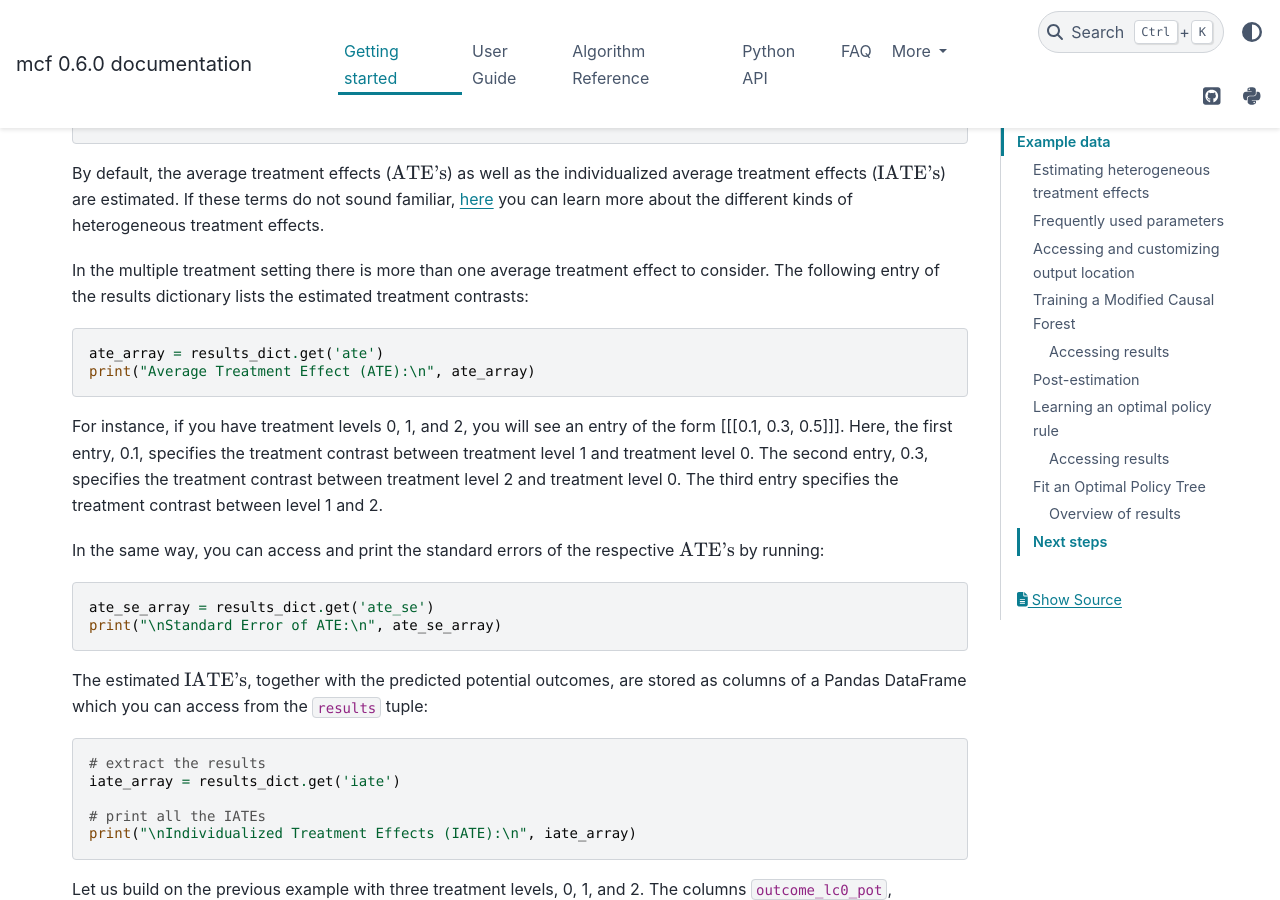
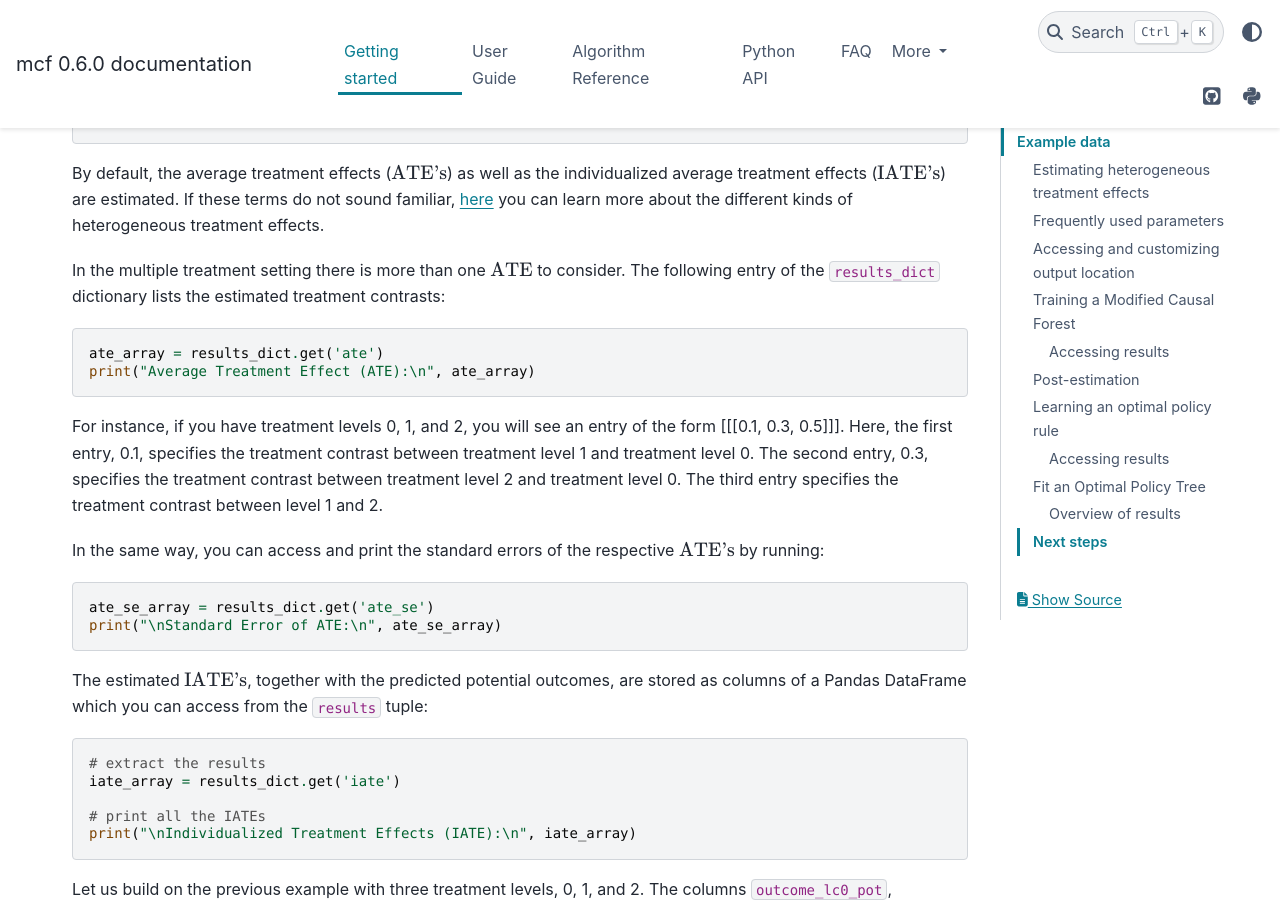
Before and after one commit to MCFpy/mcf, a Sphinx documentation site: the page built from docs/source/getting_started.rst, in a window 1280 px wide and 900 px high, scrolled down 3244 px. Built offline with Sphinx 7.4.7 and the PyData theme 0.15.4, drawn with Linux system fonts in a browser that asks for light colours.

Commit message:
Minor formatting changes to text display

```diff
--- a/docs/source/getting_started.rst
+++ b/docs/source/getting_started.rst
@@ -165,7 +165,7 @@ Now, we can have a look at the keys of the dictionary:
 
 By default, the average treatment effects (:math:`\textrm{ATE's}`) as well as the individualized average treatment effects (:math:`\textrm{IATE's}`) are estimated. If these terms do not sound familiar, :doc:`here <user_guide/estimation>` you can learn more about the different kinds of heterogeneous treatment effects.
 
-In the multiple treatment setting there is more than one average treatment effect to consider. The following entry of the results dictionary lists the estimated treatment contrasts:
+In the multiple treatment setting there is more than one :math:`\textrm{ATE}` to consider. The following entry of the ``results_dict`` dictionary lists the estimated treatment contrasts:
 
 .. code-block:: python
 
```
